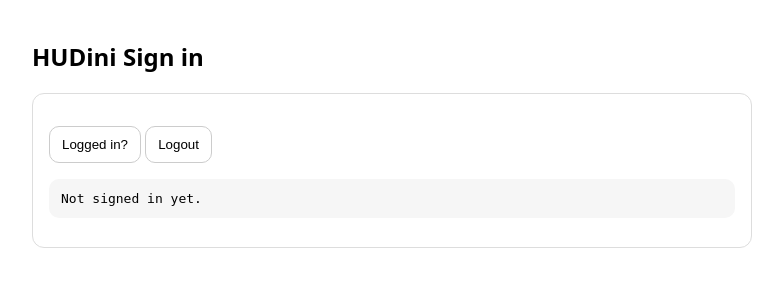
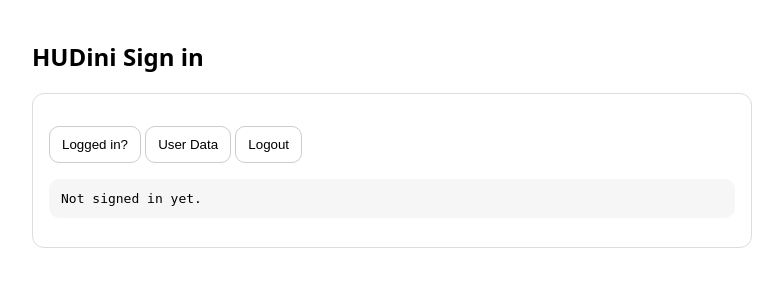
Before and after one commit to rps9/EC463_Team_03_HUD_Glasses, a Flask app: template google auth/templates/index.html in a window 1280 px wide. Shown: the top 300 px of the page, without its empty margins (248-1031 px from the left). Run offline with Flask 3, Linux system fonts and the light colour scheme; the template is opened without the code that fills it, so the values that code supplies are empty; some libraries are stand-ins or nearby versions.

Commit message:
Update index.html

```diff
--- a/google auth/templates/index.html
+++ b/google auth/templates/index.html
@@ -28,6 +28,7 @@
 
       <p style="margin-top: 16px;">
         <button onclick="loadMe()">Logged in?</button>
+        <button onclick="loadUserData()">User Data</button>
         <button onclick="logout()">Logout</button>
       </p>
 
@@ -47,7 +48,32 @@
 
       async function loadMe() {
         const r = await fetch("/me");
-        document.getElementById("out").textContent = JSON.stringify(await r.json(), null, 2);
+        const data = await r.json();
+
+        if (!data.logged_in) {
+          document.getElementById("out").textContent = "No one is logged in.";
+          return;
+        }
+
+        document.getElementById("out").textContent =
+          `Logged in as:\n` +
+          `name: ${data.user.name}\n` +
+          `email: ${data.user.email}\n` +
+          `unique id (sub): ${data.user.sub}\n\n` +
+          `Full JSON:\n` + JSON.stringify(data, null, 2);
+      }
+
+      async function loadUserData() {
+        const r = await fetch("/user-data");
+        const data = await r.json();
+
+        if (!data.ok) {
+          document.getElementById("out").textContent = data.error || "Failed to load user data.";
+          return;
+        }
+
+        document.getElementById("out").textContent =
+          `User Data for sub=${data.sub}\n\n` + JSON.stringify(data.data, null, 2);
       }
 
       async function logout() {
```
